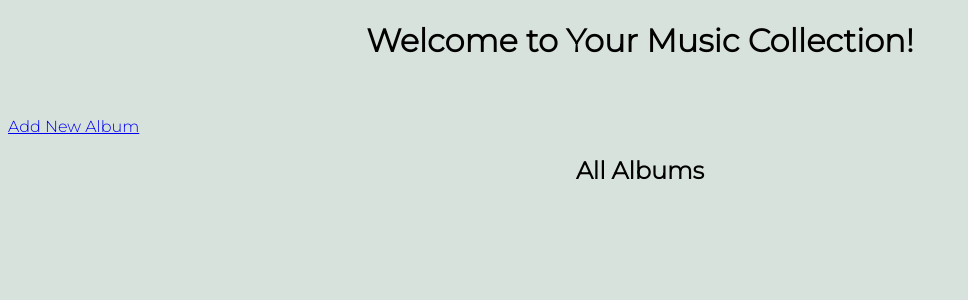
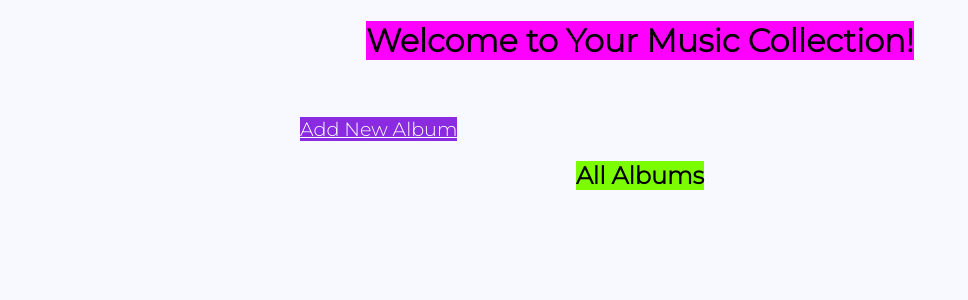
Before and after one commit to Momentum-Team-13/django-music-amanda-mcmullin, a Django app: page / in a window 1280 px wide. Shown: the top 300 px of the page, without its empty margins (0-968 px from the left). Run offline with Django 3.2, Linux system fonts and the light colour scheme; data that the repository does not hold is empty.

Commit message:
final commit - completed

```diff
--- a/albums/static/css/style.css
+++ b/albums/static/css/style.css
@@ -1,15 +1,30 @@
 body {
-    background-color: #d8e2dc;
     font-family: 'Montserrat', sans-serif;
+    background-color: ghostwhite;
+    margin: 0px 200px;
 }
 
 h1 {
     text-align: center;
 }
 
+h1 span {
+    background-color: fuchsia;
+}
+
+
 h2 {
     text-align: center;
 }
+
+h2 span {
+    background-color: lawngreen;
+}
+
+.fa-my-icon {
+    color: lightgrey;
+}
+
 
 .view_all {
     text-align: center;
@@ -18,6 +33,10 @@ h2 {
 .greeting {
     text-align: left;
     justify-content: left;
+    color: white;
+    background-color: blueviolet;
+    font-size: larger;
+    margin: 100px;
 }
 
 .collection {
@@ -27,7 +46,7 @@ h2 {
     display: flex;
     flex-direction: row;
     flex-wrap: wrap;
-    padding-top: 15px;
+    padding: 22px;
     max-width: fit-content;
 }
 
@@ -37,8 +56,8 @@ h2 {
     align-items: center;
     justify-content: center;
     text-align: center;
-    background-color: #fae1dd;
+    background-color: #02cecb;
     margin: 40px 15px 15px 15px;
     padding: 45px;
-    font-size: smaller;
+    font-size: medium;
 }
--- a/templates/albums/list_albums.html
+++ b/templates/albums/list_albums.html
@@ -1,14 +1,14 @@
 {% extends "base.html" %}
 
 {% block content %}
-<h1>Welcome to Your Music Collection!</h1><br>
+<h1><span>Welcome to Your Music Collection!</span></h1><br>
 
 <div>
     <p><a class="greeting" href="{% url 'add_album' %}">Add New Album</a></p>
 </div>
 
 <div>
-    <h2 class="view_all">All Albums</h2>
+    <h2 class="view_all"><span>All Albums</span></h2>
     <br>
     <br>
 
--- a/templates/base.html
+++ b/templates/base.html
@@ -9,8 +9,9 @@
     <link rel="preconnect" href="https://fonts.googleapis.com">
     <link rel="preconnect" href="https://fonts.gstatic.com" crossorigin>
     <link href="https://fonts.googleapis.com/css2?family=Montserrat:wght@300display=swap" rel="stylesheet">
+    <link rel="stylesheet" href="{% static 'css/style.css' %}">
     <title>Django Music Collection</title>
-    <link rel="stylesheet" href="{% static 'css/style.css' %}">
+
 </head>
 
 <body>
```
